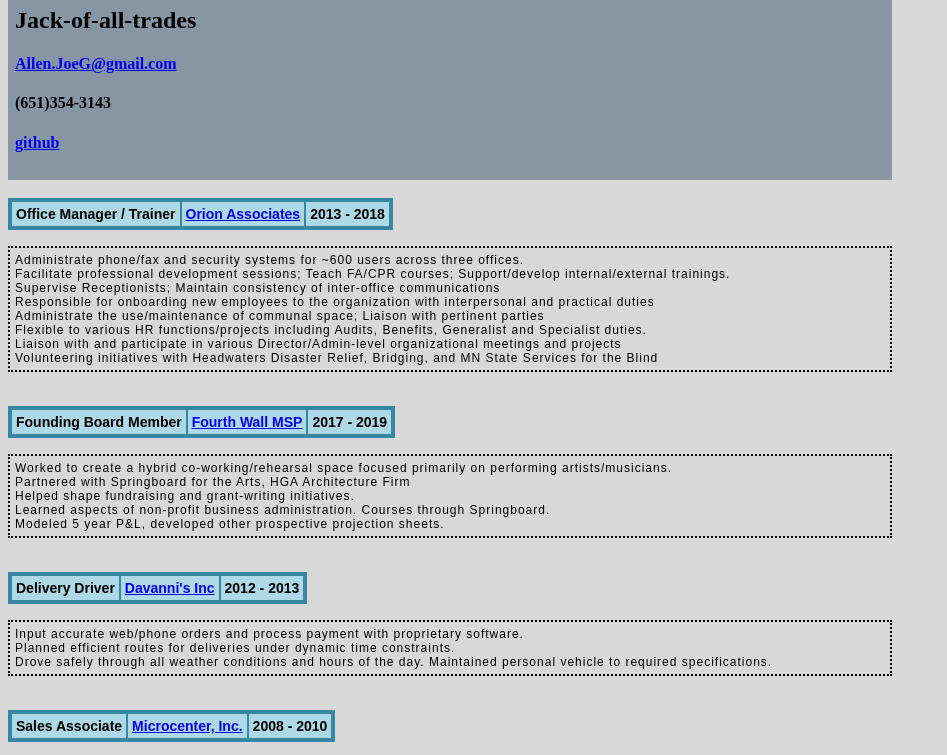
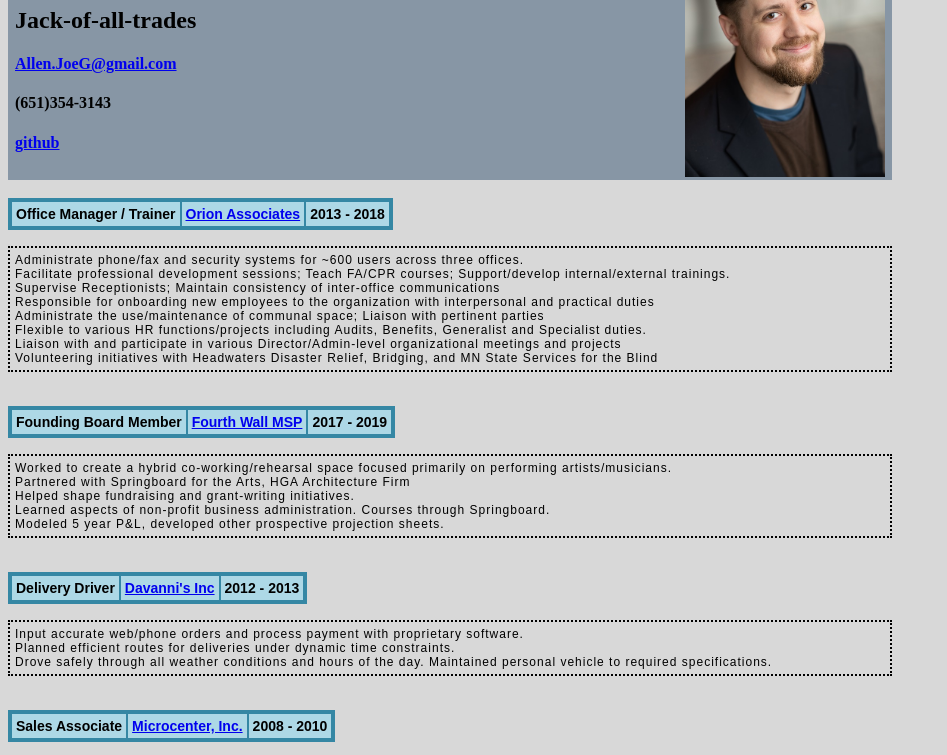
Before and after one commit to AllenJoeG/AllenJoeG.github.io, a plain HTML site: page index.html in a window 1280 px wide. Shown: the part 88-843 px from the top of the page, without its empty margins (0-947 px from the left). Drawn offline with Linux system fonts and the light colour scheme.

Commit message:
Update index.html

```diff
--- a/index.html
+++ b/index.html
@@ -8,7 +8,7 @@
 
 <body>
   <div class="contact">
-    <img src="./resources/Joe Allen Headshot1color.jpg" id="headshot">
+    <img src="Joe Allen Headshot1color.jpg" id="headshot">
     <h1>Joe Allen</h1>
     <h2>Jack-of-all-trades</h2>
     <h4><a href="mailto:Allen.JoeG@gmail.com" target="_blank">Allen.JoeG@gmail.com</a></h4>
```
